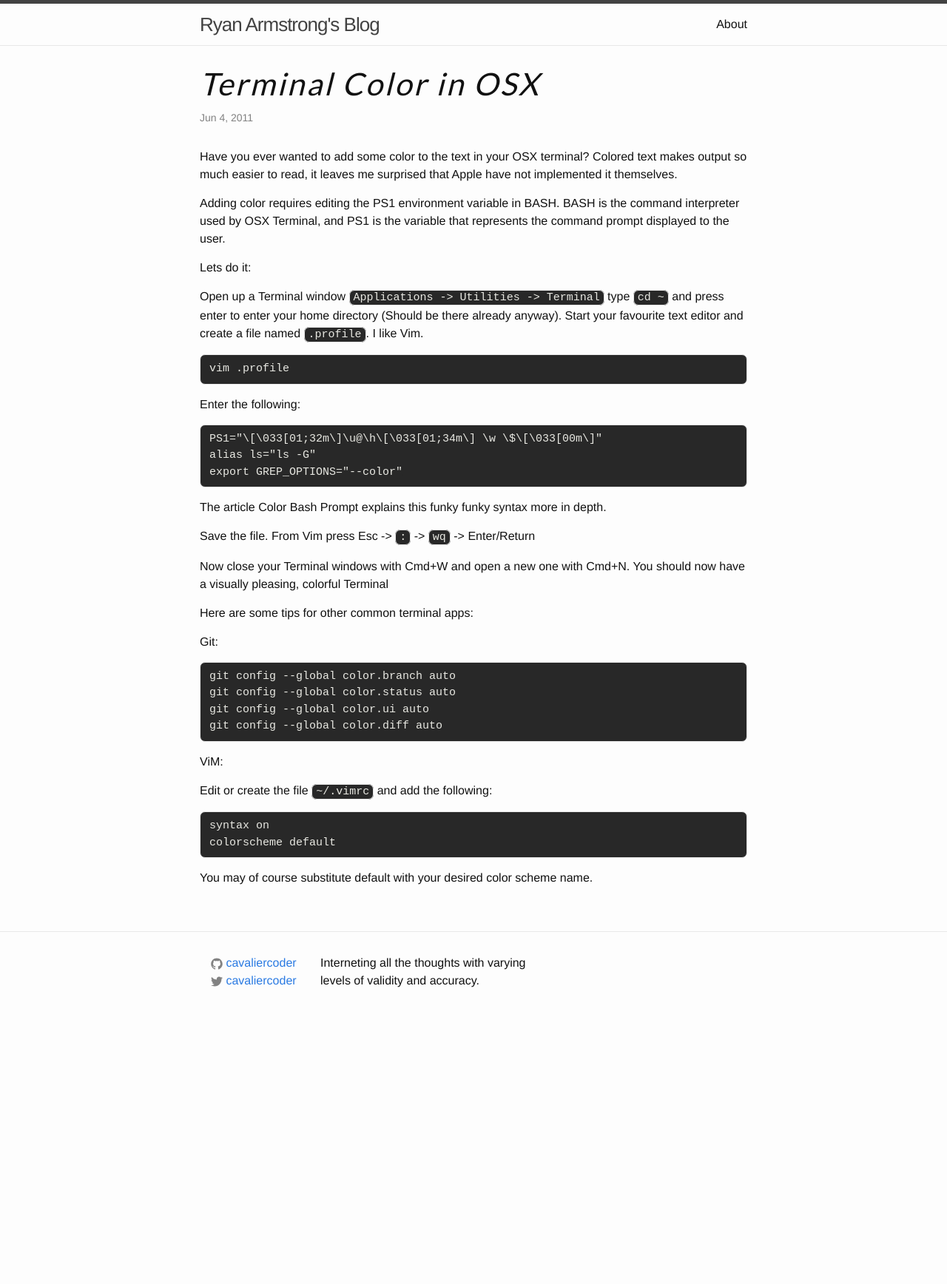
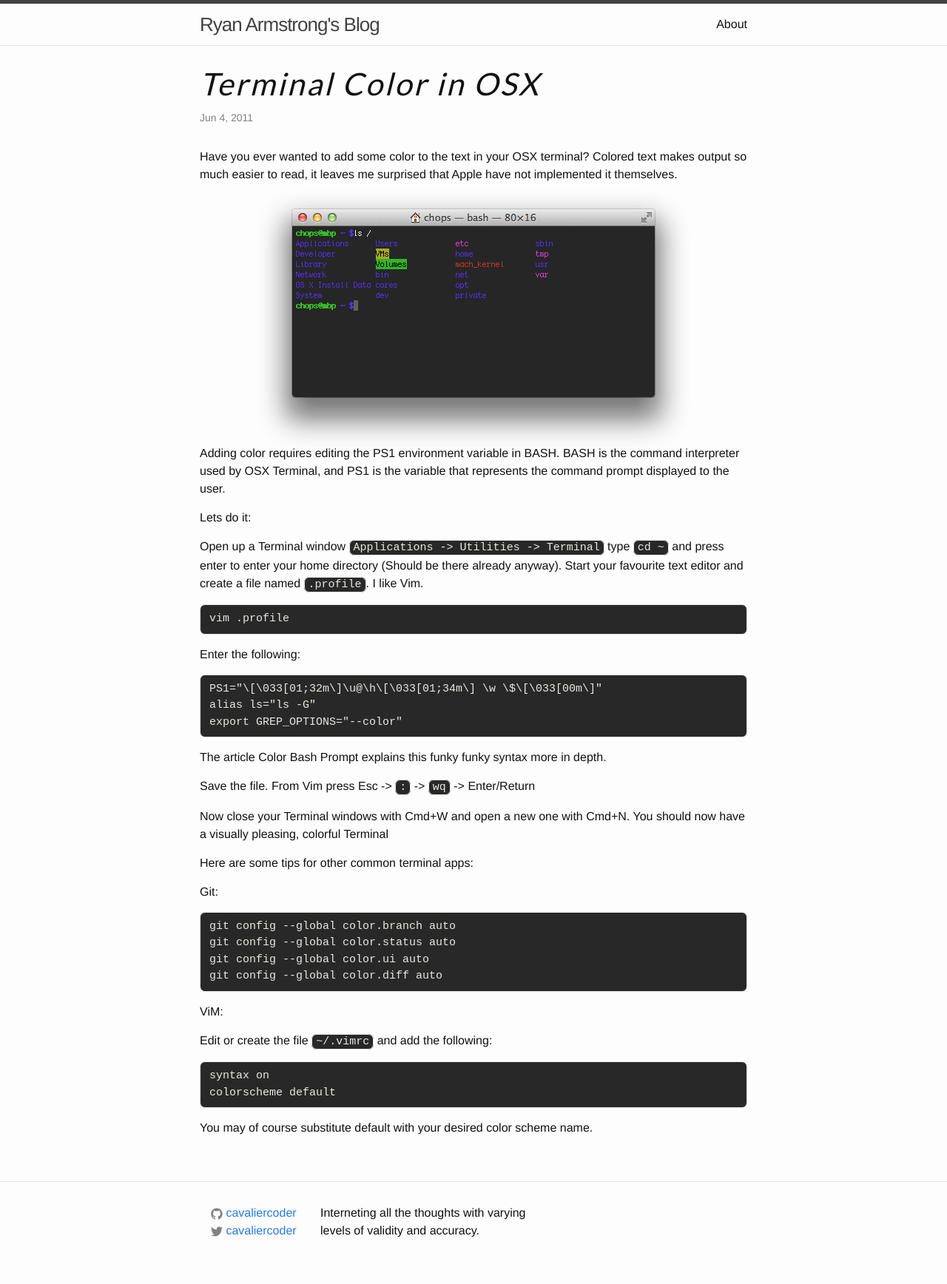
Before and after one commit to cavaliercoder/cavaliercoder.github.io, a Jekyll site: the page built from _posts/2011-06-04-terminal-color-in-osx.md, in a window 1280 px wide. Shown: the whole page at 74% size. Built offline with Jekyll 4.4.1, drawn with Linux system fonts in a browser that asks for light colours; comment, search, counter and statistics services are not loaded; before the commit the page ends 1398 px from its top, so only the background shows below that.

Commit message:
Added screenshot to osx terminal post

```diff
--- a/_posts/2011-06-04-terminal-color-in-osx.md
+++ b/_posts/2011-06-04-terminal-color-in-osx.md
@@ -6,6 +6,8 @@ date:   2011-06-04 12:00:00
 
 Have you ever wanted to add some color to the text in your OSX terminal? Colored text makes output
 so much easier to read, it leaves me surprised that Apple have not implemented it themselves.
+
+<img class="osx-window" src="{{ "/assets/2011-06-04-terminal-color-in-osx/osx-color.png" | prepend: site.baseurl }}" alt="screenshot">
 
 Adding color requires editing the PS1 environment variable in BASH. BASH is the command interpreter
 used by OSX Terminal, and PS1 is the variable that represents the command prompt displayed to the
--- a/_sass/_base.scss
+++ b/_sass/_base.scss
@@ -52,6 +52,8 @@ h1, h2, h3, h4, h5, h6 {
 img {
     max-width: 100%;
     vertical-align: middle;
+    display: block;
+    margin: $spacing-unit auto;
 }
 
 
--- a/_sass/_layout.scss
+++ b/_sass/_layout.scss
@@ -247,3 +247,7 @@
         margin: $spacing-unit / 2;
     }
 }
+
+img.osx-window {
+    margin: (- $spacing-unit / 2) auto (- $spacing-unit) auto;
+}
```
Also changed, not shown: assets/2011-06-04-terminal-color-in-osx/osx-color.png (added).
